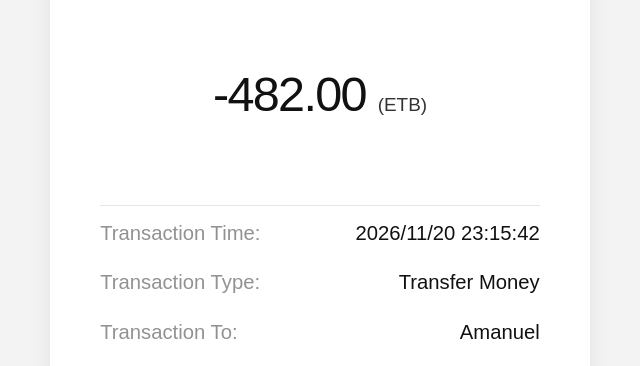
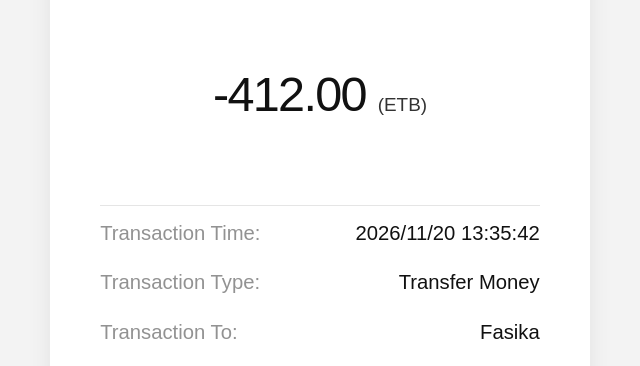
Before and after one commit to Cyber-boy9/Telebirr, a plain HTML site: page index.html in a window 1280 px wide. Shown: the part 346-712 px from the top of the page, 320-960 px from the left. Drawn offline with Linux system fonts and the light colour scheme.

Commit message:
Update transaction details in index.html

```diff
--- a/index.html
+++ b/index.html
@@ -1016,14 +1016,14 @@
       <div class="success-label">Successful</div>
 
       <div class="amount">
-        <strong>-482.00</strong>
+        <strong>-412.00</strong>
         <span>(ETB)</span>
       </div>
 
       <section class="transaction-details" aria-label="Transaction details">
         <div class="transaction-row">
           <span class="transaction-label">Transaction Time:</span>
-          <span class="transaction-value">2026/11/20 23:15:42</span>
+          <span class="transaction-value">2026/11/20 13:35:42</span>
         </div>
         <div class="transaction-row">
           <span class="transaction-label">Transaction Type:</span>
@@ -1031,7 +1031,7 @@
         </div>
         <div class="transaction-row">
           <span class="transaction-label">Transaction To:</span>
-          <span class="transaction-value">Amanuel</span>
+          <span class="transaction-value">Fasika</span>
         </div>
         <div class="transaction-row">
           <span class="transaction-label">Transaction Number:</span>
```
